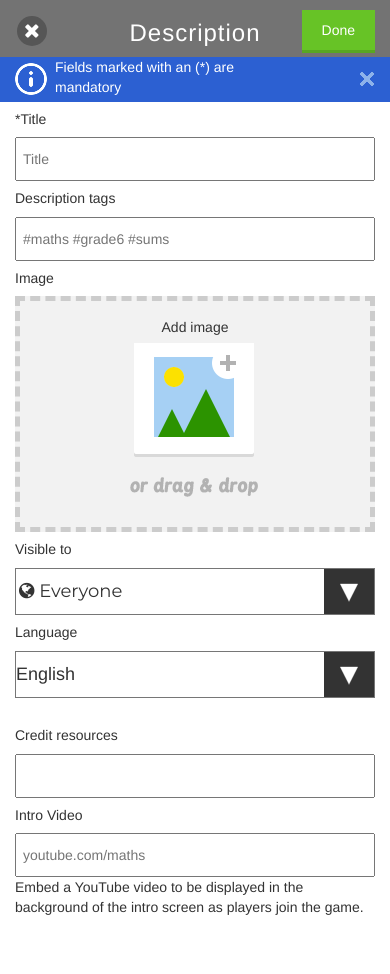
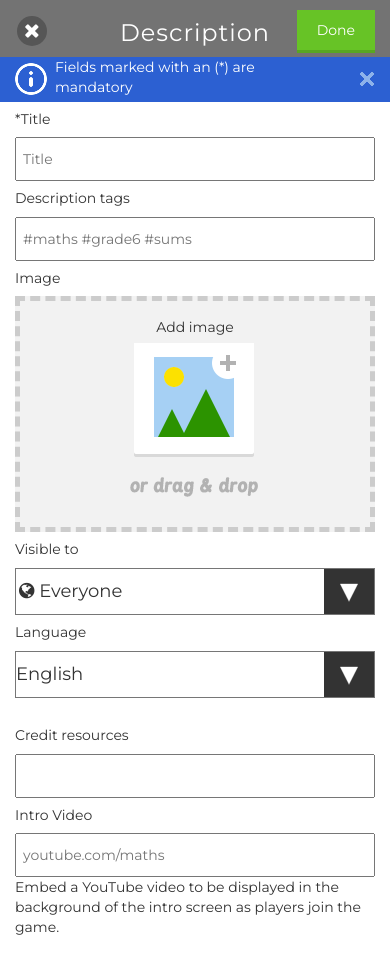
Before and after one commit to co851002/Kahoot-Dev-Test, a plain HTML site: page index.html in a window 390 px wide. Drawn offline with nearby package versions, Linux system fonts and the light colour scheme.

Commit message:
Update main.css

```diff
--- a/css/main.css
+++ b/css/main.css
@@ -280,6 +280,7 @@ body {
     min-height: 950px;
     width: 100%;
     overflow-x: hidden;
+    font-family: 'Montserrat', sans-serif!important;
 }
 a.dz-remove:hover {
     color: #fff
@@ -583,5 +584,6 @@ a.dz-remove:before {
     }
     body {
         min-height: 1250px;
+        font-family: 'Montserrat', sans-serif!important;
     }
 }
```
